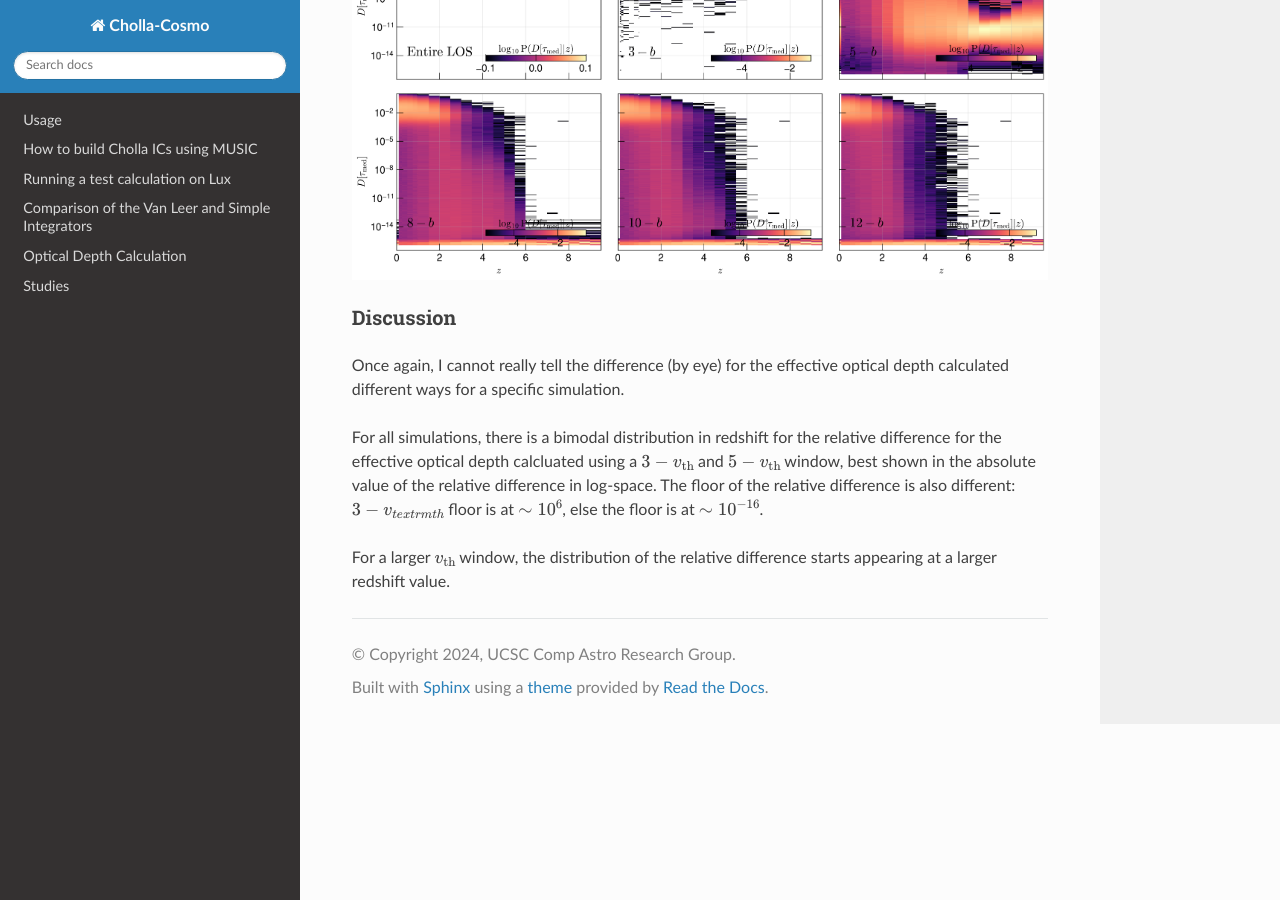
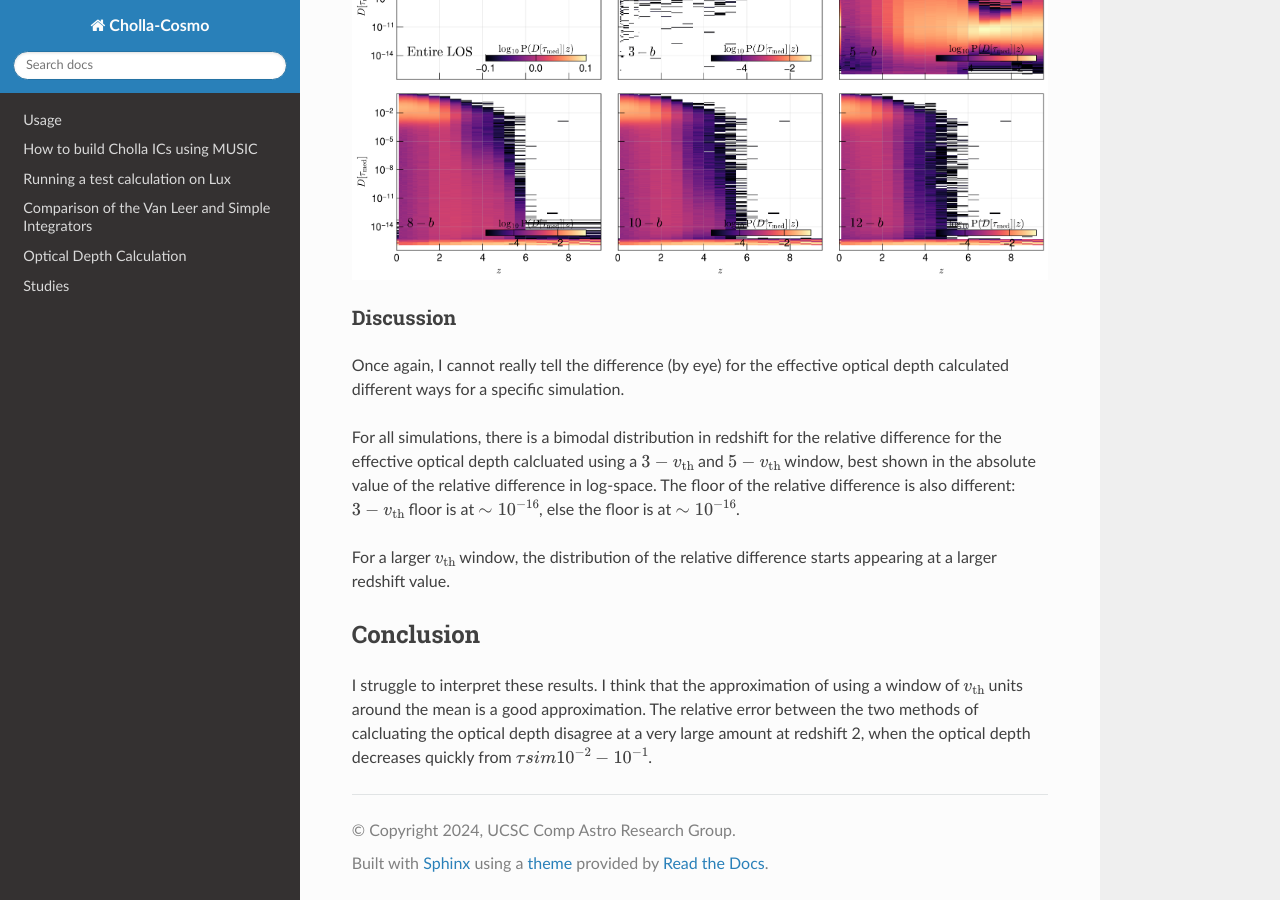
Before and after one commit to evazlimen/cholla-cosmo, a Sphinx documentation site: the page built from docs/source/study_gaussianspeedup.rst, in a window 1280 px wide and 900 px high, scrolled down 23228 px. Built offline with Sphinx 7.4.7 and the Read the Docs theme 3.1.0, drawn with Linux system fonts in a browser that asks for light colours.

Commit message:
added a lil conclusion

```diff
--- a/docs/source/study_gaussianspeedup.rst
+++ b/docs/source/study_gaussianspeedup.rst
@@ -272,6 +272,12 @@ Discussion
 
 Once again, I cannot really tell the difference (by eye) for the effective optical depth calculated different ways for a specific simulation.
 
-For all simulations, there is a bimodal distribution in redshift for the relative difference for the effective optical depth calcluated using a :math:`3-v_{\textrm{th}}` and :math:`5-v_{\textrm{th}}` window, best shown in the absolute value of the relative difference in log-space. The floor of the relative difference is also different: :math:`3-v_{textrm{th}}` floor is at :math:`\sim 10^6`, else the floor is at :math:`\sim 10^{-16}`.
+For all simulations, there is a bimodal distribution in redshift for the relative difference for the effective optical depth calcluated using a :math:`3-v_{\textrm{th}}` and :math:`5-v_{\textrm{th}}` window, best shown in the absolute value of the relative difference in log-space. The floor of the relative difference is also different: :math:`3-v_{\textrm{th}}` floor is at :math:`\sim 10^{-16}`, else the floor is at :math:`\sim 10^{-16}`.
 
 For a larger :math:`v_{\textrm{th}}` window, the distribution of the relative difference starts appearing at a larger redshift value.
+
+
+Conclusion
+------------
+
+I struggle to interpret these results. I think that the approximation of using a window of :math:`v_{\textrm{th}}` units around the mean is a good approximation. The relative error between the two methods of calcluating the optical depth disagree at a very large amount at redshift 2, when the optical depth decreases quickly from :math:`\tau sim 10^{-2} - 10^{-1}`.
```
